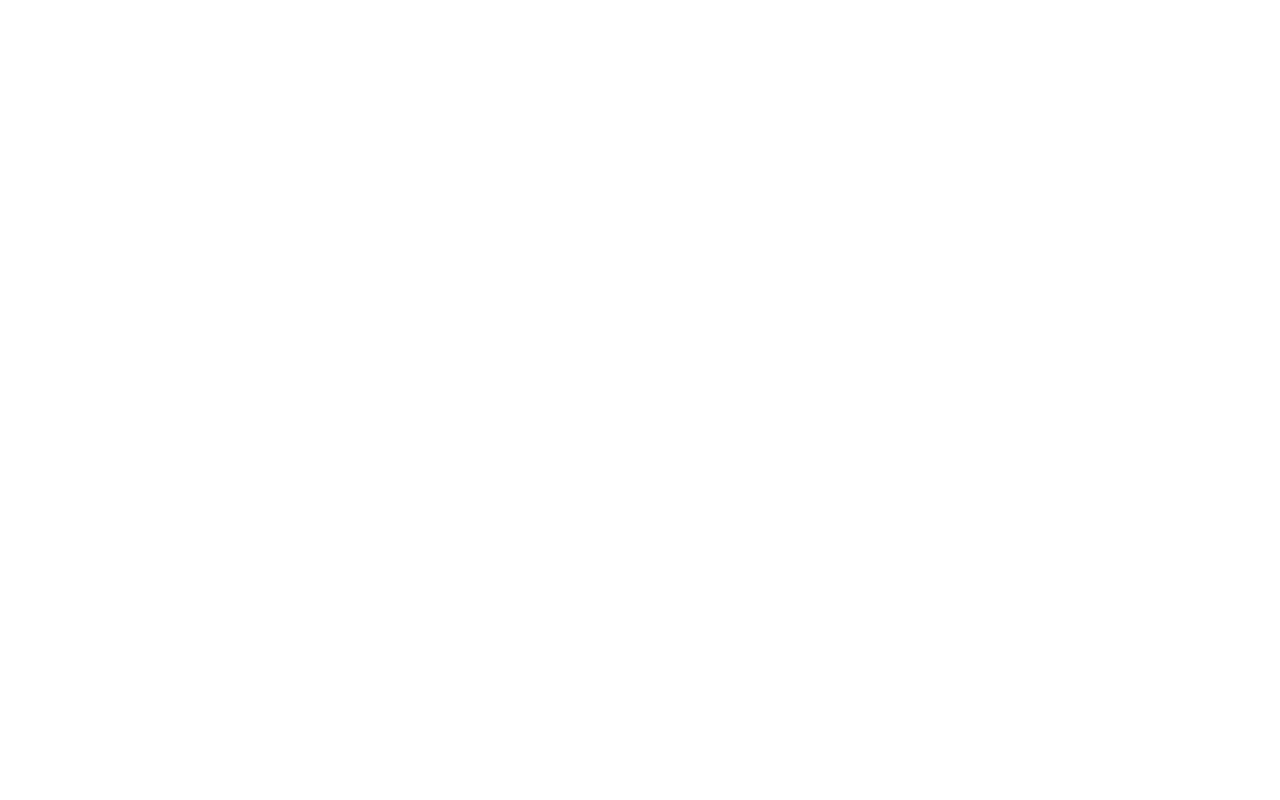
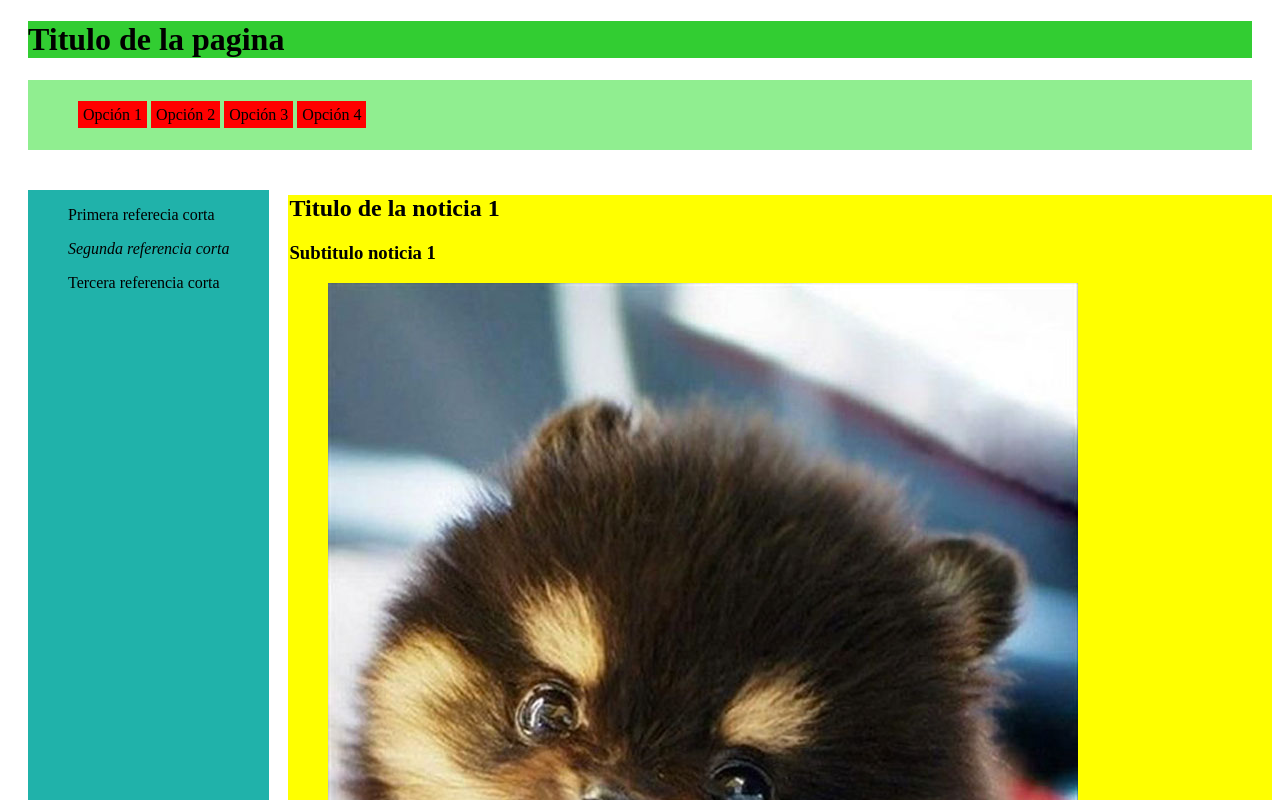
Before and after one commit to AngieZapata/Pruebas-HTML-5, a plain HTML site: page index.html in a window 1280 px wide. Shown: the top 800 px of the page. Drawn offline with Linux system fonts and the light colour scheme.

Commit message:
Versión 1 terminada

```diff
--- a/hoja_de_estilo.css
+++ b/hoja_de_estilo.css
@@ -0,0 +1,39 @@
+#header_principal{
+    background-color: limegreen;
+    margin: 20px;
+}
+
+nav{
+    background-color: lightgreen;
+    margin: 20px;
+    padding: 10px;
+}
+
+aside{
+    background-color: lightseagreen;
+    float: left;
+    height: 1350px;
+    margin: 20px;
+}
+
+section{
+    background-color: yellow;
+    margin-left: 280px;
+    margin-top: 45px;
+
+}
+
+#pieprincipal{
+    background-color: lightcoral;
+    clear: both;
+}
+
+.menu_principal{
+    background-color: red;
+    display: inline;
+    padding: 5px;
+}
+
+#figura1{
+
+}
--- a/index.html
+++ b/index.html
@@ -3,9 +3,81 @@
 <head>
     <meta charset="UTF-8">
     <meta name="viewport" content="width=device-width, initial-scale=1.0">
-    <title>Document</title>
+    <meta name="description" content="Pruebas del curso de HTML5">
+    <meta name="keywords" content="HTML, HTML5, CSS, JavaScrip">
+
+    <title>Curso HTML5</title>
+    <link rel="stylesheet" href="hoja_de_estilo.css">
 </head>
+
 <body>
+    <header id="header_principal">
+        <h1>Titulo de la pagina</h1>
+    </header>
+
+    <nav>
+        <ul>
+            <li class="menu_principal">Opción 1</li>
+            <li class="menu_principal">Opción 2</li>
+            <li class="menu_principal">Opción 3</li>
+            <li class="menu_principal">Opción 4</li>
+        </ul>
+    </nav>
+
+    <aside>
+        <blockquote>Primera referecia corta</blockquote>
+        <blockquote> <em>Segunda referencia corta</em> </blockquote>
+        <blockquote>Tercera referencia corta</blockquote>
+    </aside>
+
+    <section>
+        <article>
+            <header>
+                <h2>Titulo de la noticia 1</h2>
+                <h3>Subtitulo noticia 1</h3>
+            </header>
+
+            <figure>
+                <img src="img/miniperrito.jpg" alt="Imagen de perrito pequeño">
+            </figure>
+
+            <p>Contiene la información de la noticia 1</p>
+
+            <footer>
+                <p> <strong>Comentarios de la noticia 1</strong> </p>
+            </footer>
+        </article>
+
+        <article>
+            <header>
+                <h2>Titulo de la noticia 2</h2>
+            </header>
+
+            <p>Contiene la información de la noticia 2</p>
+
+            <footer>
+                <p>Comentarios de la noticia 2</p>
+            </footer>
+        </article>
+
+        <article>
+            <header>
+                <h2>Titulo de la noticia 3</h2>
+            </header>
+
+            <p>Contiene la información de la noticia 3</p>
+
+            <footer>
+                <p>Comentarios de la noticia 3</p>
+            </footer>
+        </article>
+    </section>
+
+    <footer id="pieprincipal">
+        <small>Derechos reservados</small>
+        <address>Cel: 12345677</address>
+    </footer>
 
 </body>
+
 </html>
```
Also changed, not shown: img/miniperrito.jpg (added).
